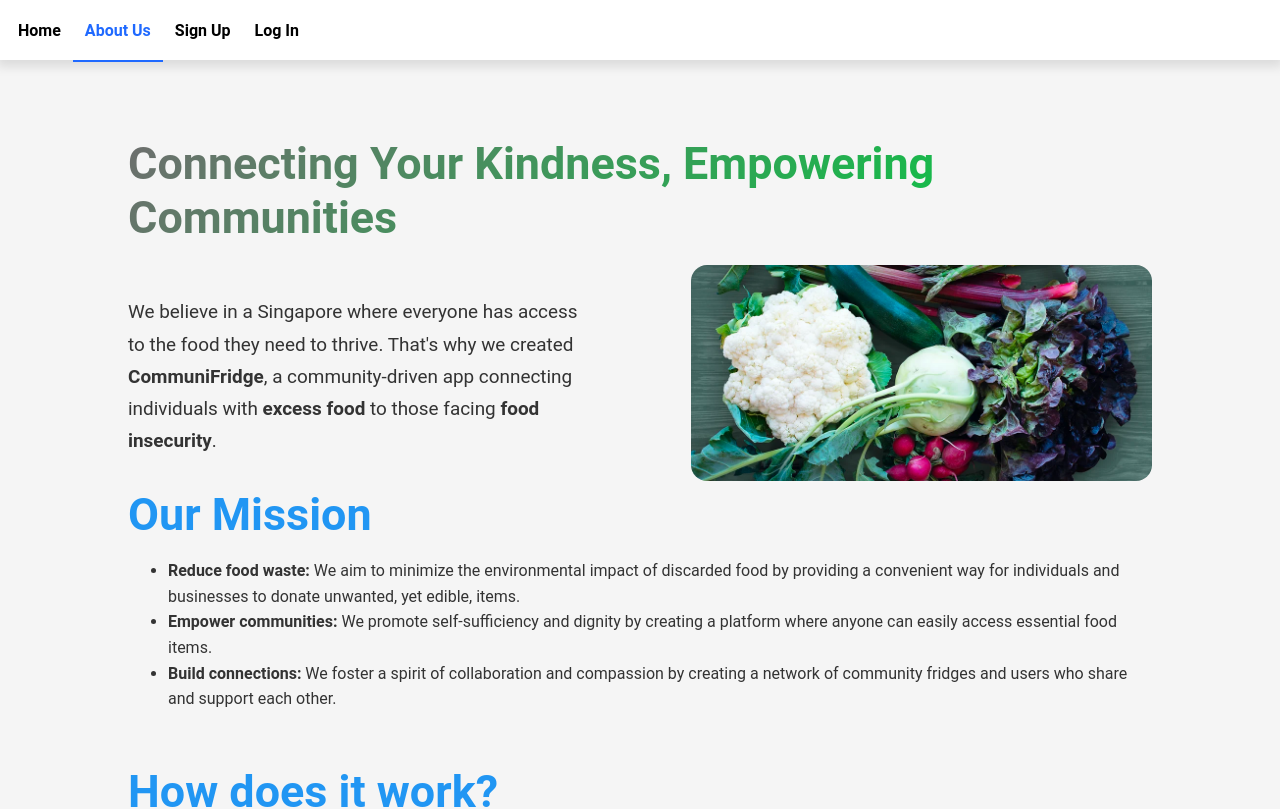
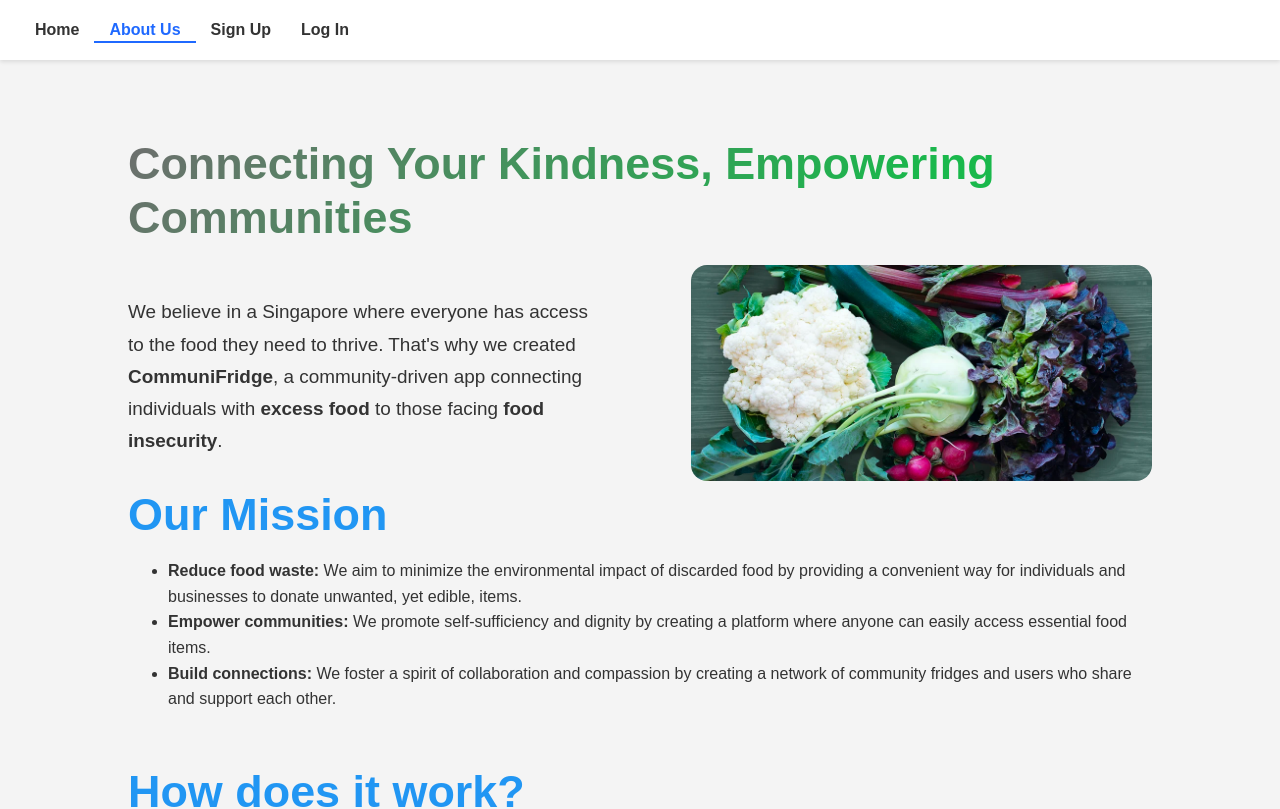
Before and after one commit to hrtowii/NYP_FullStackProject, a React (Vite) app: page /about in a window 1280 px wide. Shown: the top 809 px of the page. Built offline with nearby package versions, Linux system fonts and the light colour scheme.

Commit message:
Improved css for eVERYTHIGNS

```diff
--- a/src/components/Navbar.css
+++ b/src/components/Navbar.css
@@ -1,39 +1,68 @@
+:root {
+    --blueLink: #1976d2;
+    --navbarHeight: 60px;
+    --transitionSpeed: 0.3s;
+  }
+
   .navbar {
     display: flex;
     background-color: white;
-    box-shadow: 0px 4px 10px 3px rgba(0,0,0,0.1);
-    height: 60px;
-    padding-left: 6px;
+    box-shadow: 0 2px 4px rgba(0, 0, 0, 0.1);
+    height: var(--navbarHeight);
+    padding: 0 20px;
     position: sticky;
-    top: 0px;
+    top: 0;
     z-index: 999;
     justify-content: space-between;
+    align-items: center;
+  }
+
+  .navbar > div {
+    display: flex;
+    align-items: center;
   }
 
   .navbar a {
-    display: inline-block;
-    height: 70%;
-    padding: 18px 12px 0px 12px;
+    display: flex;
+    align-items: center;
+    height: 100%;
+    padding: 0 15px;
     text-decoration: none;
-    color: black;
+    color: #333;
     font-weight: 600;
+    transition: color var(--transitionSpeed) ease;
+    position: relative;
+  }
+
+  .navbar a::after {
+    content: '';
+    position: absolute;
+    bottom: 0;
+    left: 50%;
+    width: 0;
+    height: 2px;
+    background-color: var(--blueLink);
+    transition: all var(--transitionSpeed) ease;
+  }
+
+  .navbar a:hover,
+  .navbar a:focus {
+    color: var(--blueLink);
+  }
+
+  .navbar a:hover::after,
+  .navbar a:focus::after,
+  .navbar a.active::after {
+    width: 100%;
+    left: 0;
+  }
+
+  .navbar a.active {
+    color: var(--blueLink);
   }
 
   .avatarmenu {
-    display: flex;
-    justify-content: center;
-    align-items: center;
-    margin-right: 10px;
-}
-
-.navbar a:hover {
-    color: var(--blueLink);
-    transition: linear 0.2s;
-}
-
-.navbar .active {
-    border-bottom: 2px var(--blueLink) solid;
-    color: var(--blueLink);
+    margin-left: 15px;
   }
 
   .user-actions {
@@ -45,3 +74,36 @@
     display: flex;
     align-items: center;
   }
+
+  /* Responsive design */
+  @media (max-width: 768px) {
+    .navbar {
+      flex-direction: column;
+      height: auto;
+      padding: 10px;
+    }
+
+    .navbar > div {
+      width: 100%;
+      justify-content: center;
+      margin-bottom: 10px;
+    }
+
+    .navbar a {
+      padding: 10px;
+    }
+
+    .navbar-right {
+      justify-content: center;
+    }
+  }
+
+  /* Add subtle animation for smoother user experience */
+  @keyframes fadeIn {
+    from { opacity: 0; }
+    to { opacity: 1; }
+  }
+
+  .navbar {
+    animation: fadeIn 0.5s ease-in-out;
+  }
--- a/src/donator/DonateItem.jsx
+++ b/src/donator/DonateItem.jsx
@@ -398,7 +398,7 @@ export default function DonateItem() {
                                 component={NavLink}
                                 to="/donator/DonateProgress"
                                 sx={{
-                                    backgroundColor: '#b3e0ff', // White background for the button
+                                    backgroundColor: 'white', // White background for the button
                                     boxShadow: '0px 2px 4px rgba(0, 0, 0, 0.1)', // Shadow for the button
                                     '&:hover': {
                                         backgroundColor: '#f0f0f0' // Slightly different background color on hover
@@ -406,7 +406,7 @@ export default function DonateItem() {
                                 }}
                                 startIcon={<ShowChartIcon />} // Use the startIcon prop
                             >
-                                Track Donation Progress
+                                Donator Dashboard
                             </Button>
                         </Box>
                         <Box textAlign="center" mt={2}>
@@ -414,7 +414,7 @@ export default function DonateItem() {
                                 component={NavLink}
                                 to="/donator/DonateItem"
                                 sx={{
-                                    backgroundColor: 'white', // White background for the button
+                                    backgroundColor: '#b3e0ff', // White background for the button
                                     boxShadow: '0px 2px 4px rgba(0, 0, 0, 0.1)', // Shadow for the button
                                     '&:hover': {
                                         backgroundColor: '#f0f0f0' // Slightly different background color on hover
--- a/src/donator/DonateProgress.jsx
+++ b/src/donator/DonateProgress.jsx
@@ -477,12 +477,12 @@ export default function DonateItem() {
                                     sx={{
                                         minWidth: 200,
                                         bgcolor: achievement === achievementItem.name ? 'primary.main' : 'grey.200',
-                                        color: achievement === achievementItem.name ? 'white' : 'black',
+                                        color: achievement === achievementItem.name ? 'black' : 'black',
                                     }}
                                 >
                                     <CardContent>
                                         <Typography variant="h6">{achievementItem.name}</Typography>
-                                        <Typography variant="body2">{achievementItem.description}</Typography>
+                                        <Typography variant="body2" color={"black"}>{achievementItem.description}</Typography>
                                     </CardContent>
                                 </Card>
                             ))}
--- a/src/donator/DonatorEvents.css
+++ b/src/donator/DonatorEvents.css
@@ -1,59 +1,151 @@
-/* Ensure the image container takes up the full width */
+/* General styles */
+body {
+    font-family: 'Arial', sans-serif;
+    line-height: 1.6;
+    color: #333;
+    background-color: #f4f4f4;
+  }
+
+  /* Image container and overlay styles */
   .image-container {
     position: relative;
     width: 100%;
+    height: 60vh;
+    overflow: hidden;
   }
 
-/* Make the image stretch to full width */
   .full-width-image {
     width: 100%;
-    height: auto; /* Maintain aspect ratio */
+    height: 100%;
+    object-fit: cover;
   }
 
-/* Style for the overlay to center the text */
   .overlay {
     position: absolute;
-    top: 50%;
-    left: 50%;
-    transform: translate(-50%, -50%);
+    top: 0;
+    left: 0;
     width: 100%;
-    height: 90%; /* Adjust this value to control the height of the overlay */
+    height: 100%;
     display: flex;
     flex-direction: column;
     justify-content: center;
     align-items: center;
-    background: rgba(0, 0, 0, 0.2); /* Optional: Adds a dark overlay for better text visibility */
+    background: rgba(0, 0, 0, 0.5);
     text-align: center;
+    padding: 2rem;
   }
 
-/* Style for the overlay text */
   .overlay-text {
     color: white;
-    margin: 0; /* Remove default margins */
+    margin: 0;
   }
 
-/* Specific style for the title */
   .title {
-    font-size: 6rem; /* Adjust font size as needed */
-    font-weight: 700; /* font-bold equivalent */
+    font-size: 4rem;
+    font-weight: 700;
+    text-shadow: 2px 2px 4px rgba(0, 0, 0, 0.5);
   }
 
-/* Specific style for the description */
   .description {
-    font-size: 2rem; /* Adjust as needed */
-    font-weight: 400; /* Regular weight for description */
-    margin-top: 0.5rem; /* Add space between title and description */
-    max-width: 70%; /* Optional: Constrain width for better readability */
-    color: rgba(255, 255, 255, 0.8);
+    font-size: 1.5rem;
+    font-weight: 400;
+    margin-top: 1rem;
+    max-width: 80%;
+    color: rgba(255, 255, 255, 0.9);
+    text-shadow: 1px 1px 2px rgba(0, 0, 0, 0.5);
   }
 
+  /* Middle container styles */
   .middle-container {
     display: flex;
-    text-align: center;
     justify-content: center;
-    padding-block: 10px ;
+    padding: 2rem 0;
   }
+
   .buttonicon {
-    padding-right:5px;
+    margin-right: 0.5rem;
     display: flex;
+    align-items: center;
   }
+
+  /* Events container styles */
+  .events-container {
+    display: grid;
+    grid-template-columns: repeat(auto-fit, minmax(300px, 1fr));
+    gap: 2rem;
+    padding: 2rem;
+  }
+
+  /* Card styles */
+  .MuiCard-root {
+    transition: transform 0.3s ease, box-shadow 0.3s ease;
+  }
+
+  .MuiCard-root:hover {
+    transform: translateY(-5px);
+    box-shadow: 0 10px 20px rgba(0, 0, 0, 0.1);
+  }
+
+  .MuiCardContent-root {
+    padding: 1.5rem;
+  }
+
+  .MuiTypography-h5 {
+    margin-bottom: 1rem;
+    color: #2c3e50;
+  }
+
+  .MuiTypography-body2 {
+    color: #7f8c8d;
+  }
+
+  .MuiCardActions-root {
+    padding: 1rem 1.5rem;
+    justify-content: space-between;
+  }
+
+  /* Button styles */
+  .MuiButton-contained {
+    text-transform: none;
+    font-weight: 600;
+    padding: 0.5rem 1rem;
+  }
+
+  /* Event date and duration styles */
+  .event-info {
+    display: flex;
+    align-items: center;
+    margin-bottom: 1rem;
+  }
+
+  .event-info-item {
+    display: flex;
+    align-items: center;
+    border: 1px solid #e0e0e0;
+    border-radius: 4px;
+    padding: 0.5rem 0.75rem;
+    margin-right: 1rem;
+    font-size: 0.875rem;
+    color: #555;
+  }
+
+  .event-info-icon {
+    margin-right: 0.5rem;
+    font-size: 1rem;
+    color: #3498db;
+  }
+
+  /* Responsive adjustments */
+  @media (max-width: 768px) {
+    .title {
+      font-size: 3rem;
+    }
+
+    .description {
+      font-size: 1.25rem;
+    }
+
+    .events-container {
+      grid-template-columns: 1fr;
+    }
+  }
--- a/src/donator/ManageDonations.jsx
+++ b/src/donator/ManageDonations.jsx
@@ -314,7 +314,7 @@ export default function ManageDonations() {
                 }}
                 startIcon={<ShowChartIcon />} // Use the startIcon prop
               >
-                Track Donation Progress
+                Donator Dashboard
               </Button>
             </Box>
             <Box textAlign="center" mt={2}>
```
Lines whose indentation alone changed are shown as unchanged.
